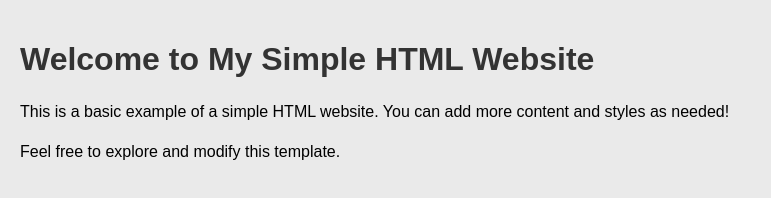
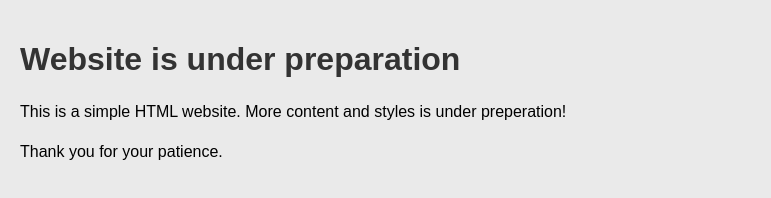
Before and after one commit to anish123-pud/portfolio, a plain HTML site: page index.html in a window 1280 px wide. Shown: the whole page, without its empty margins (0-771 px from the left). Drawn offline with Linux system fonts and the light colour scheme.

Commit message:
index.html

```diff
--- a/index.html
+++ b/index.html
@@ -21,8 +21,8 @@
     </style>
 </head>
 <body>
-    <h1>Welcome to My Simple HTML Website</h1>
-    <p>This is a basic example of a simple HTML website. You can add more content and styles as needed!</p>
-    <p>Feel free to explore and modify this template.</p>
+    <h1>Website is under preparation</h1>
+    <p>This is a simple HTML website. More content and styles is under preperation!</p>
+    <p>Thank you for your patience.</p>
 </body>
 </html>
```
